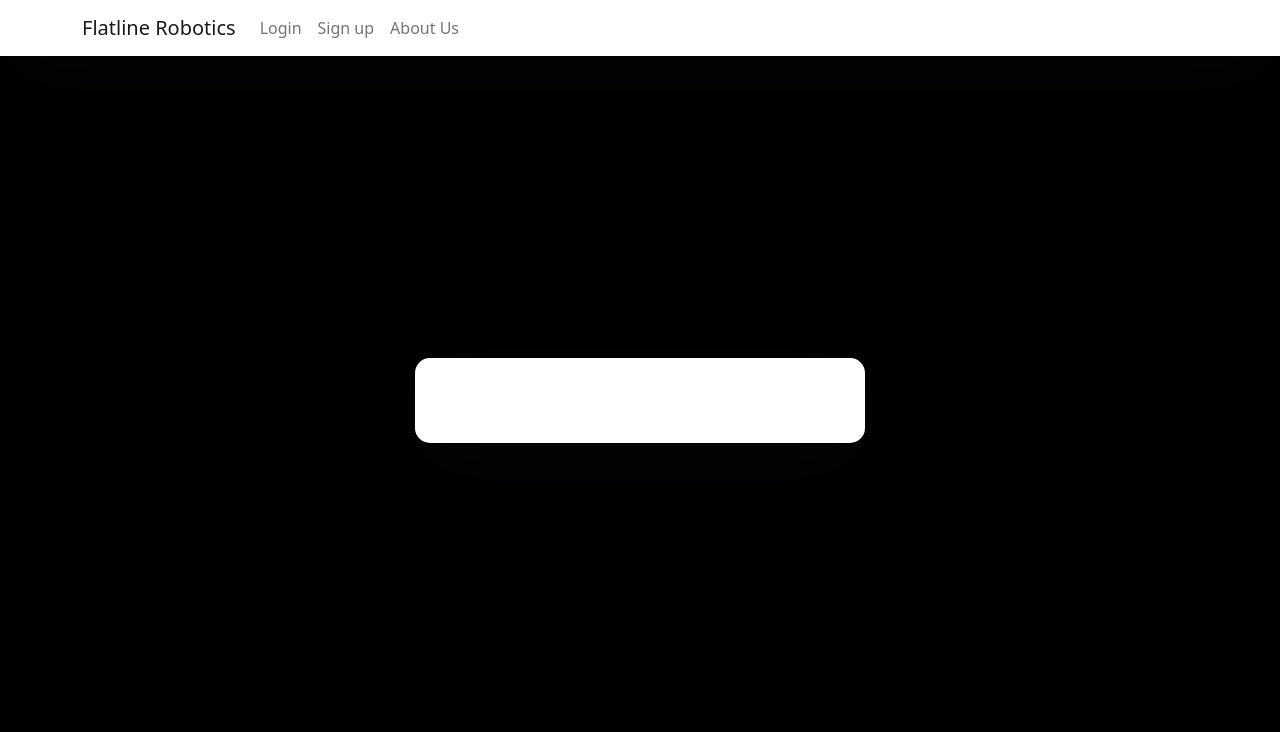
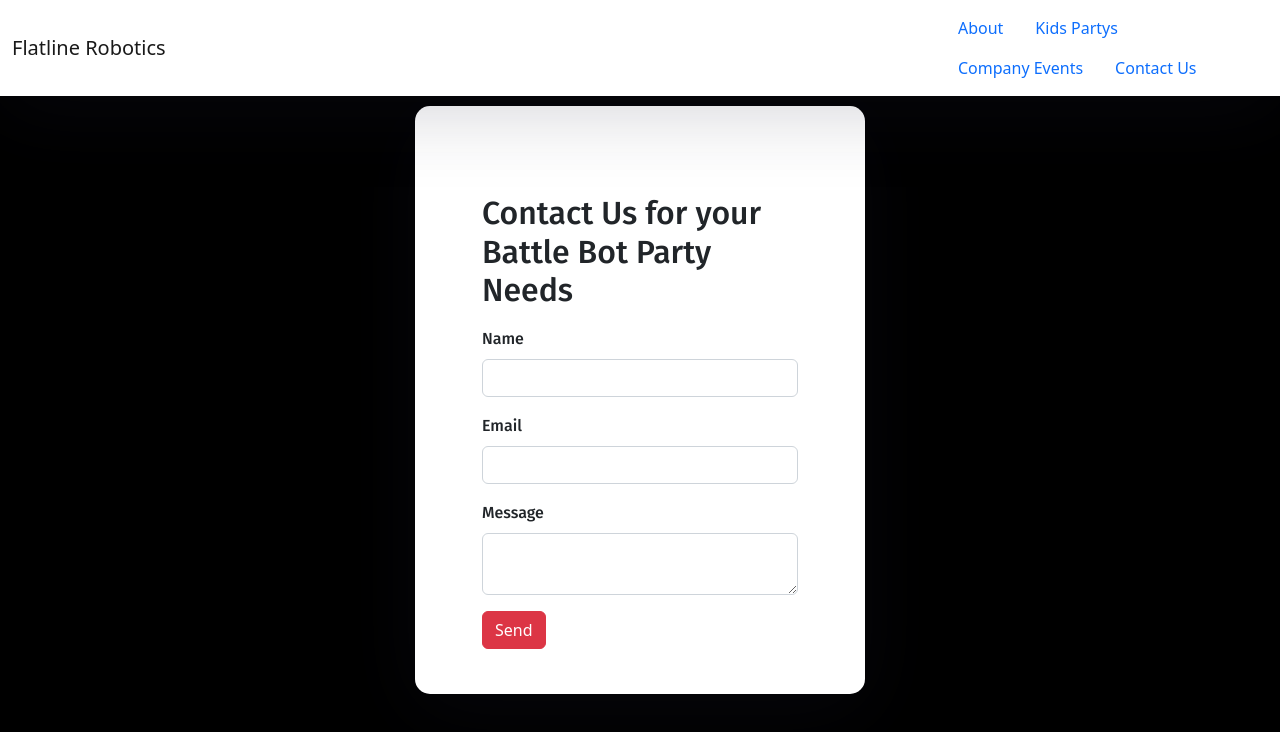
Before and after one commit to LongStrangeDaze/Flatline-Robotics-Robot-Rumble-Party, a React (Create React App) app in the folder flatline_react/: page /ContactUs in a window 1280 px wide. Shown: the top 732 px of the page. Built offline with nearby package versions, Linux system fonts and the light colour scheme.

Commit message:
the voices

```diff
--- a/flatline_react/src/App.css
+++ b/flatline_react/src/App.css
@@ -19,7 +19,7 @@
   display: flex;
   flex-direction: column;
   align-items: center;
-  justify-content: center;
+  /* justify-content: center; */
   font-size: calc(10px + 2vmin);
   color: white;
 }
--- a/flatline_react/src/App.js
+++ b/flatline_react/src/App.js
@@ -2,10 +2,13 @@ import React from 'react'
 import '../node_modules/bootstrap/dist/css/bootstrap.min.css'
 import './App.css'
 import { BrowserRouter as Router, Routes, Route, Link } from 'react-router-dom'
-import Login from './components/login.component'
-import SignUp from './components/signup.component'
+import Main from './components/main.componet'
 import AboutUs from './components/aboutus.componet'
-import Main from './components/main.componet'
+import CompanyEvents from './components/companyevents.componet'
+import ContactUs from './components/contactus.componet'
+import KidsParty from './components/kidsparty.componet'
+
+
 function App() {
   return (
     <Router>
@@ -15,23 +18,28 @@ function App() {
             <Link className="navbar-brand" to={'/main'}>
               Flatline Robotics
             </Link>
-            <div className="collapse navbar-collapse" id="navbarTogglerDemo02">
-              <ul className="navbar-nav ml-auto">
+          </div>
+          <div class="navbar-collapse" id="navbar4">
+            <ul className="nav justify-content-space-between">
               <li className="nav-item">
-                  <Link className="nav-link" to={'/sign-in'}>
-                    Login
+                <Link className="nav-link" to={'/aboutus'}>
+                  About
                 </Link>
               </li>
               <li className="nav-item">
-                  <Link className="nav-link" to={'/sign-up'}>
-                    Sign up
+                <Link className="nav-link" to={'/kidsparty'}>
+                  Kids Partys
                 </Link>
               </li>
-                <Link className="nav-link" to={'/aboutus'}>
-                    About Us
+              <li className="nav-item">
+                <Link className="nav-link" to={'/companyevents'}>
+                  Company Events
+                </Link>
+              </li>
+              <Link className="nav-link" to={'/contactus'}>
+                Contact Us
               </Link>
             </ul>
-            </div>
           </div>
         </nav>
         <div className="auth-wrapper">
@@ -39,9 +47,10 @@ function App() {
             <Routes>
               <Route exact path="/" element={<Main />} />
               <Route path="/main" element={< Main />} />
-              <Route path="/sign-in" element={<Login />} />
-              <Route path="/sign-up" element={<SignUp />} />
-              <Route path="/aboutus" element={<AboutUs />} />
+              <Route path="/AboutUs" element={<AboutUs />} />
+              <Route path="/KidsParty" element={<KidsParty />} />
+              <Route path="/CompanyEvents" element={<CompanyEvents />} />
+              <Route path="/ContactUs" element={<ContactUs />} />
             </Routes>
           </div>
         </div>
--- /dev/null
+++ b/flatline_react/src/components/companyevents.componet.js
@@ -0,0 +1,14 @@
+import React, { Component } from 'react'
+export default class CompanyEvents extends Component {
+  render() {
+    return (
+      <form>
+        <h3>Company Events</h3>
+
+<p>
+
+</p>
+      </form>
+    )
+  }
+}
--- /dev/null
+++ b/flatline_react/src/components/contactus.componet.js
@@ -0,0 +1,44 @@
+import React from 'react'
+const ContactForm = () => {
+  const [formStatus, setFormStatus] = React.useState('Send')
+  const onSubmit = (e) => {
+    e.preventDefault()
+    setFormStatus('Submitting...')
+    const { name, email, message } = e.target.elements
+    let conFom = {
+      name: name.value,
+      email: email.value,
+      message: message.value,
+    }
+    console.log(conFom)
+  }
+  return (
+    <div className="container mt-5">
+      <h2 className="mb-3">Contact Us for your Battle Bot Party Needs</h2>
+      <form onSubmit={onSubmit}>
+        <div className="mb-3">
+          <label className="form-label" htmlFor="name">
+            Name
+          </label>
+          <input className="form-control" type="text" id="name" required />
+        </div>
+        <div className="mb-3">
+          <label className="form-label" htmlFor="email">
+            Email
+          </label>
+          <input className="form-control" type="email" id="email" required />
+        </div>
+        <div className="mb-3">
+          <label className="form-label" htmlFor="message">
+            Message
+          </label>
+          <textarea className="form-control" id="message" required />
+        </div>
+        <button className="btn btn-danger" type="submit">
+          {formStatus}
+        </button>
+      </form>
+    </div>
+  )
+}
+export default ContactForm
--- /dev/null
+++ b/flatline_react/src/components/kidsparty.componet.js
@@ -0,0 +1,14 @@
+import React, { Component } from 'react'
+export default class KidsParty extends Component {
+  render() {
+    return (
+      <form>
+        <h3>Kids Party Info</h3>
+
+<p>
+
+</p>
+      </form>
+    )
+  }
+}
--- a/flatline_react/src/components/login.component.js
+++ /dev/null
@@ -1,46 +0,0 @@
-import React, { Component } from 'react'
-export default class Login extends Component {
-  render() {
-    return (
-      <form>
-        <h3>Sign In</h3>
-        <div className="mb-3">
-          <label>Email address</label>
-          <input
-            type="email"
-            className="form-control"
-            placeholder="Enter email"
-          />
-        </div>
-        <div className="mb-3">
-          <label>Password</label>
-          <input
-            type="password"
-            className="form-control"
-            placeholder="Enter password"
-          />
-        </div>
-        <div className="mb-3">
-          <div className="custom-control custom-checkbox">
-            <input
-              type="checkbox"
-              className="custom-control-input"
-              id="customCheck1"
-            />
-            <label className="custom-control-label" htmlFor="customCheck1">
-              Remember me
-            </label>
-          </div>
-        </div>
-        <div className="d-grid">
-          <button type="submit" className="btn btn-primary">
-            Submit
-          </button>
-        </div>
-        <p className="forgot-password text-right">
-          Forgot <a href="#">password?</a>
-        </p>
-      </form>
-    )
-  }
-}
--- a/flatline_react/src/components/signup.component.js
+++ /dev/null
@@ -1,46 +0,0 @@
-import React, { Component } from 'react'
-export default class SignUp extends Component {
-  render() {
-    return (
-      <form>
-        <h3>Sign Up</h3>
-        <div className="mb-3">
-          <label>First name</label>
-          <input
-            type="text"
-            className="form-control"
-            placeholder="First name"
-          />
-        </div>
-        <div className="mb-3">
-          <label>Last name</label>
-          <input type="text" className="form-control" placeholder="Last name" />
-        </div>
-        <div className="mb-3">
-          <label>Email address</label>
-          <input
-            type="email"
-            className="form-control"
-            placeholder="Enter email"
-          />
-        </div>
-        <div className="mb-3">
-          <label>Password</label>
-          <input
-            type="password"
-            className="form-control"
-            placeholder="Enter password"
-          />
-        </div>
-        <div className="d-grid">
-          <button type="submit" className="btn btn-primary">
-            Sign Up
-          </button>
-        </div>
-        <p className="forgot-password text-right">
-          Already registered <a href="/sign-in">sign in?</a>
-        </p>
-      </form>
-    )
-  }
-}
--- a/flatline_react/src/index.css
+++ b/flatline_react/src/index.css
@@ -23,7 +23,7 @@ body, html, .App, #root, .auth-wrapper {
 }
 .auth-wrapper {
   display: flex;
-  justify-content: center;
+  /* justify-content: center; */
   flex-direction: column;
   text-align: left;
 }
```
Lines whose indentation alone changed are shown as unchanged.
